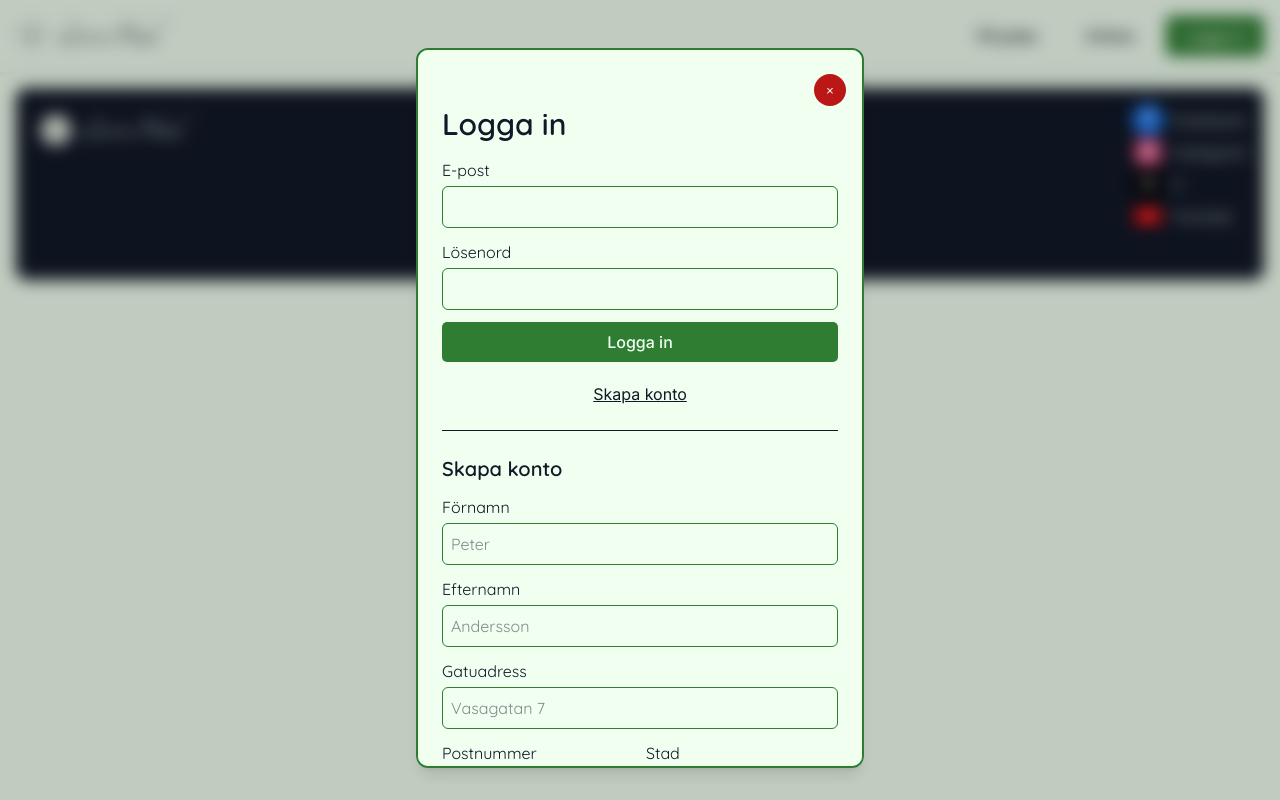
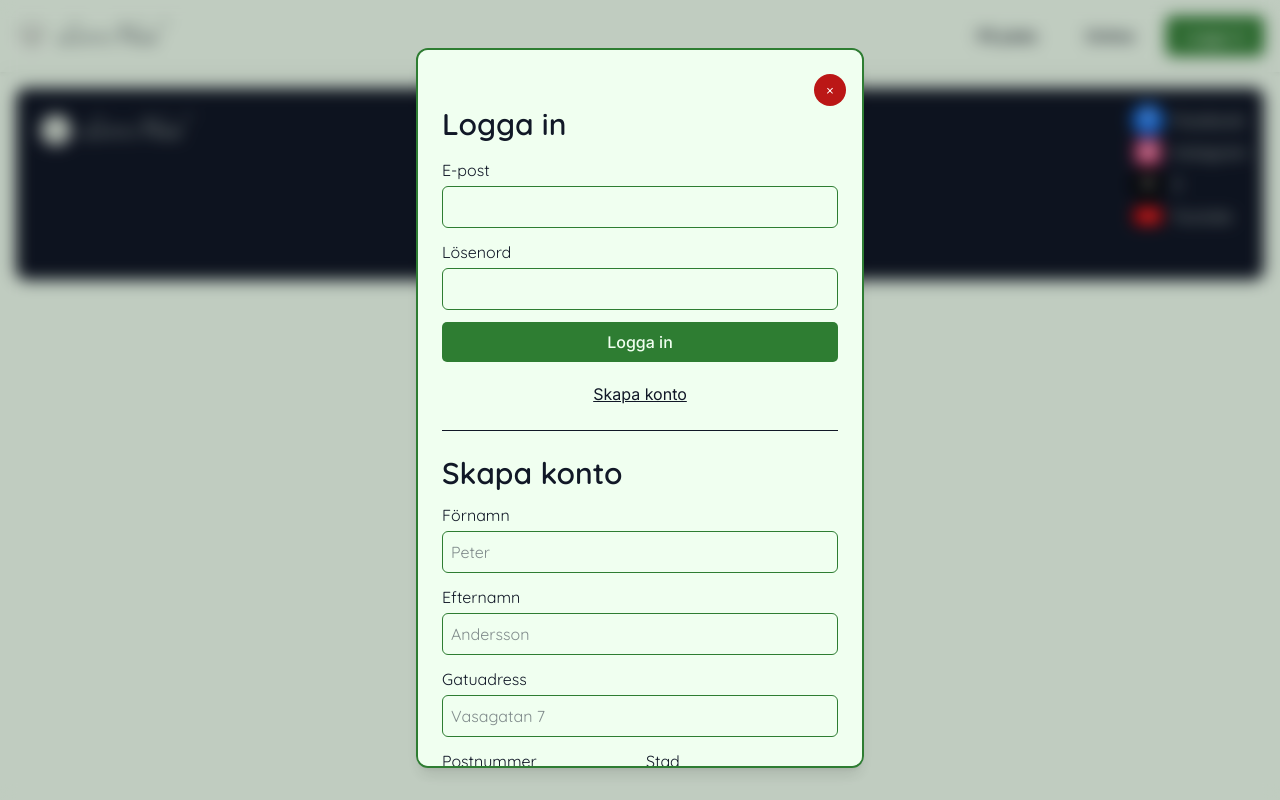
Before and after one commit to Zipelas/letitheal, a Next.js app: page /login in a window 1280 px wide. Both pictures are taken after a click on the button "Skapa konto". Built offline with nearby package versions, Linux system fonts and the light colour scheme; no server answers.

Commit message:
added text-size on h2

```diff
--- a/app/login/page.tsx
+++ b/app/login/page.tsx
@@ -101,7 +101,9 @@
         </form>
         {showRegister && (
           <div className='mt-6 border-t pt-6'>
-            <h2 className='text-xl font-semibold mb-3'>Skapa konto</h2>
+            <h2 className='text-2xl sm:text-3xl font-semibold mb-3'>
+              Skapa konto
+            </h2>
             <form
               onSubmit={onRegister}
               className='flex flex-col gap-3'>
```
